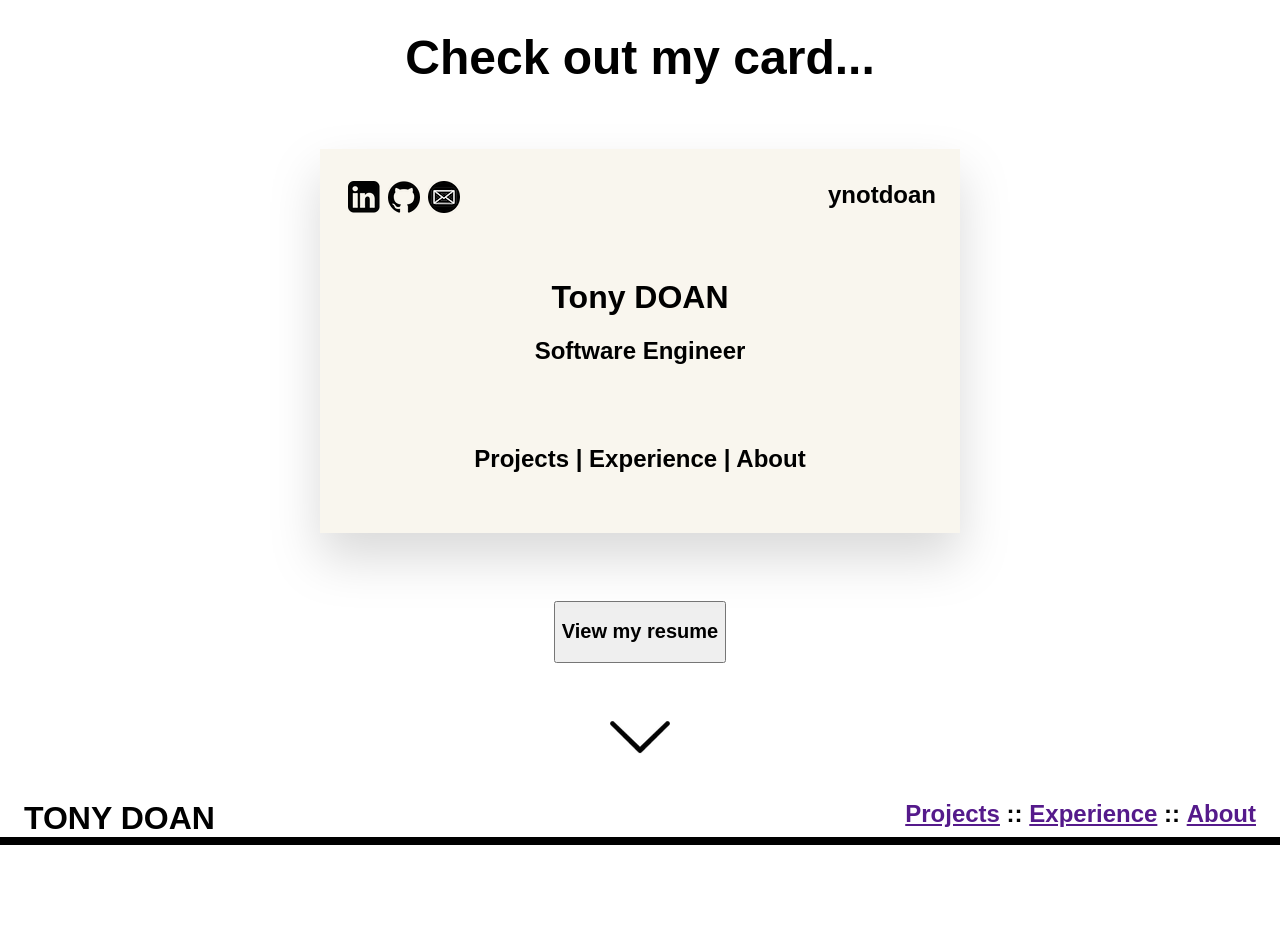
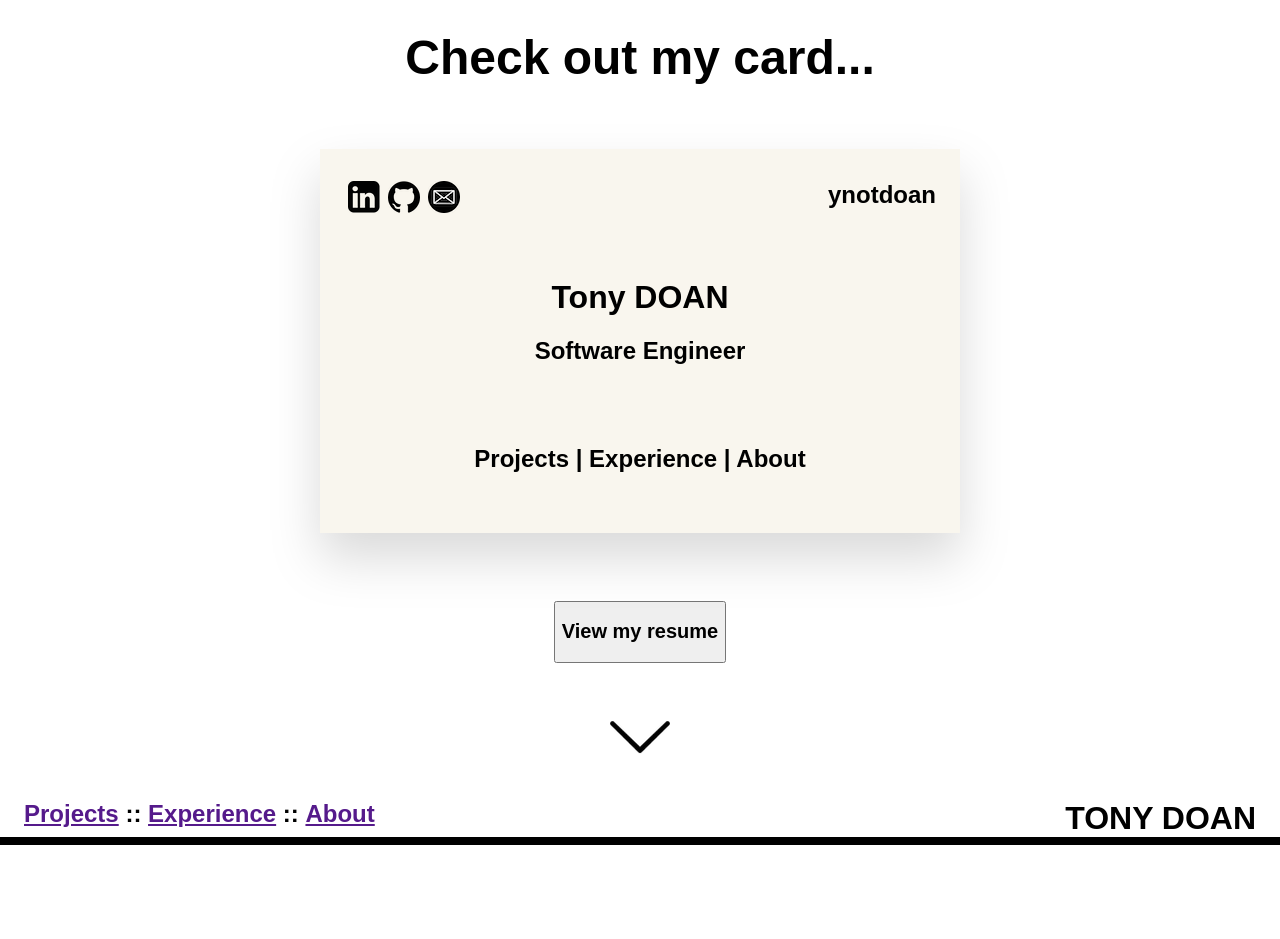
Before and after one commit to ynotdoan/ynotdoan.github.io, a React (Vite) app in the folder site/: page / in a window 1280 px wide. Shown: the top 939 px of the page. Built offline with nearby package versions, Linux system fonts and the light colour scheme.

Commit message:
Switched links and name

```diff
--- a/site/src/components/Navbar.jsx
+++ b/site/src/components/Navbar.jsx
@@ -1,10 +1,6 @@
 function Navbar() {
   return (
     <div className="bg-white sticky top-0 flex justify-between px-6 border-0 border-b-8 border-solid z-10">
-
-      <div>
-        <h1 className="inline">TONY DOAN</h1>
-      </div>
 
       <div>
         <h2 className="inline"><a href="">Projects</a> :: </h2>
@@ -12,6 +8,10 @@ function Navbar() {
         <h2 className="inline"><a href="">About</a> </h2>
       </div>
 
+      <div>
+        <h1 className="inline">TONY DOAN</h1>
+      </div>
+
     </div>
   )
 }
```
